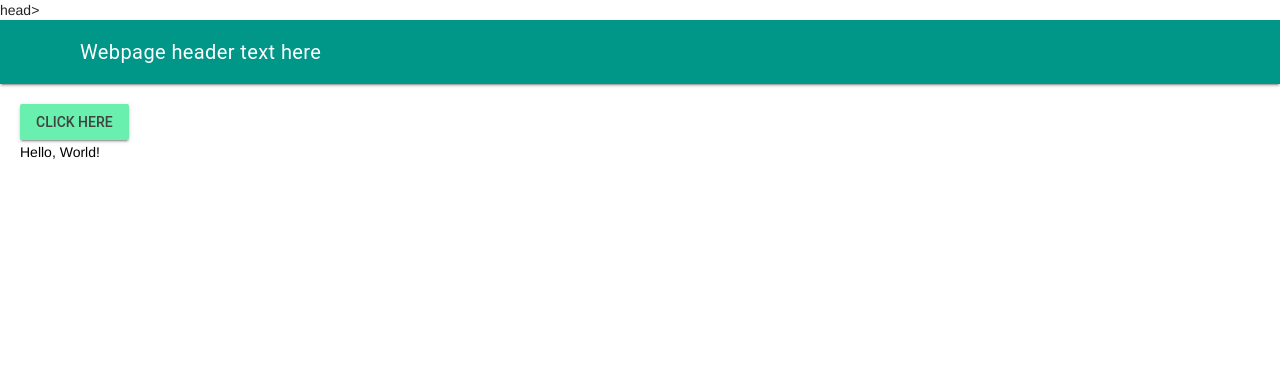
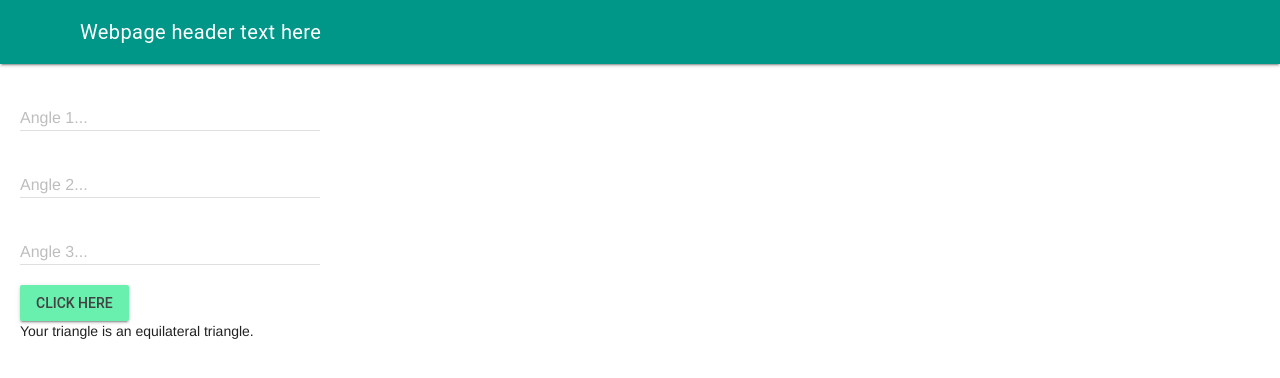
Before and after one commit to zaida-hammel/ICS2O-Unit5-05-JS, a plain HTML site: page index.html in a window 1280 px wide. Both pictures are taken after a click on the button "CLICK HERE". Drawn offline with nearby package versions, Linux system fonts and the light colour scheme.

Commit message:
edited code

```diff
--- a/index.html
+++ b/index.html
@@ -1,7 +1,7 @@
 <!DOCTYPE html>
 <!-- ICS2O-UnitX-YY-HTML-... -->
 <html lang="en-ca">
-  head>
+  <head>
     <meta charset="UTF-8" />
     <meta name="viewport" content="width=device-width, initial-scale=1.0" />
     <meta name="description" content="My first Slider" />
@@ -9,8 +9,8 @@
     <meta name="author" content="Zaida Hammel" />
     <meta name="theme-color" content="#FFFFFF" />
     <title>My first Slider</title>
-    <link rel="canonical" href="https://zaida-hammel.github.io/ICS2O-Unit5-01-HTML/" />
-    <link rel="manifest" href="/ICS2O-Unit5-01-HTML/manifest.webmanifest" />
+    <link rel="canonical" href="https://zaida-hammel.github.io/ICS2O-Unit5-05-JS/" />
+    <link rel="manifest" href="/ICS2O-Unit5-05-JS/manifest.webmanifest" />
     <link rel="stylesheet" href="./css/style.css" />
     <!-- None blocking for Lighthouse report -->
     <!-- https://stackoverflow.com/questions/32759272/how-to-load-css-asynchronously -->
@@ -35,15 +35,37 @@
         </div>
       </header>
       <main class="mdl-layout__content">
+        <!-- Numeric Textfield -->
+        <form action="#">
+          <div class="mdl-textfield mdl-js-textfield">
+            <input class="mdl-textfield__input" type="text" pattern="-?[0-9]*(\.[0-9]+)?" id="angle1">
+            <label class="mdl-textfield__label" for="angle1">Angle 1...</label>
+            <span class="mdl-textfield__error">Input is not a number!</span>
+          </div>
+        </form>
+        <!-- Numeric Textfield -->
+        <form action="#">
+          <div class="mdl-textfield mdl-js-textfield">
+            <input class="mdl-textfield__input" type="text" pattern="-?[0-9]*(\.[0-9]+)?" id="angle2">
+            <label class="mdl-textfield__label" for="angle2">Angle 2...</label>
+            <span class="mdl-textfield__error">Input is not a number!</span>
+          </div>
+        </form>
+        <!-- Numeric Textfield -->
+        <form action="#">
+          <div class="mdl-textfield mdl-js-textfield">
+            <input class="mdl-textfield__input" type="text" pattern="-?[0-9]*(\.[0-9]+)?" id="angle3">
+            <label class="mdl-textfield__label" for="angle3">Angle 3...</label>
+            <span class="mdl-textfield__error">Input is not a number!</span>
+          </div>
+        </form>
         <!-- Raised button with ripple -->
         <button
           class="mdl-button mdl-js-button mdl-button--raised mdl-js-ripple-effect mdl-button--accent"
-          onclick="myButtonClicked()"
-        >
+          onclick="myButtonClicked()">
           Click here
         </button>
-        <!-- basic text -->
-        <div id="hello-world"></div>
+        <div id="answers"></div>
       </main>
     </div>
   </body>
--- a/js/script.js
+++ b/js/script.js
@@ -1,8 +1,33 @@
-// Created by: Mr. Coxall
-// Created on: Sep 2020
+// Created by: Zaida Hammel
+// Created on: May 2022
 // This file contains the JS functions for index.html
 
-function myButtonClicked() {
-  // this function displays "Hello, World!"
-  document.getElementById("hello-world").innerHTML = "<p>Hello, World!</p>";
+"use strict";
+
+/**
+ * Check servie worker.
+ */
+if (navigator.serviceWorker) {
+  navigator.serviceWorker.register("/ICS2O-Unit5-04-JS/sw.js", {
+    scope: "/ICS2O-Unit5-04-JS/",
+  });
 }
+
+/**
+ * This function determines what angles create what triangle.
+ */
+ function myButtonClicked() {
+   var angle1
+   var angle2
+   var angle3
+
+   if ((angle1 == angle2) && (angle2 == angle3)) {
+    document.getElementById("answers").innerHTML = "Your triangle is an equilateral triangle."
+   }
+   else if ((angle1 == angle2) || (angle2 == angle3) || (angle3 == angle1)) {
+    document.getElementById("answers").innerHTML = "Your triangle is an isosceles triangle."
+   }
+   else {
+    document.getElementById("answers").innerHTML = "Your triangle is a scalene triangle."
+   }
+ }
```
